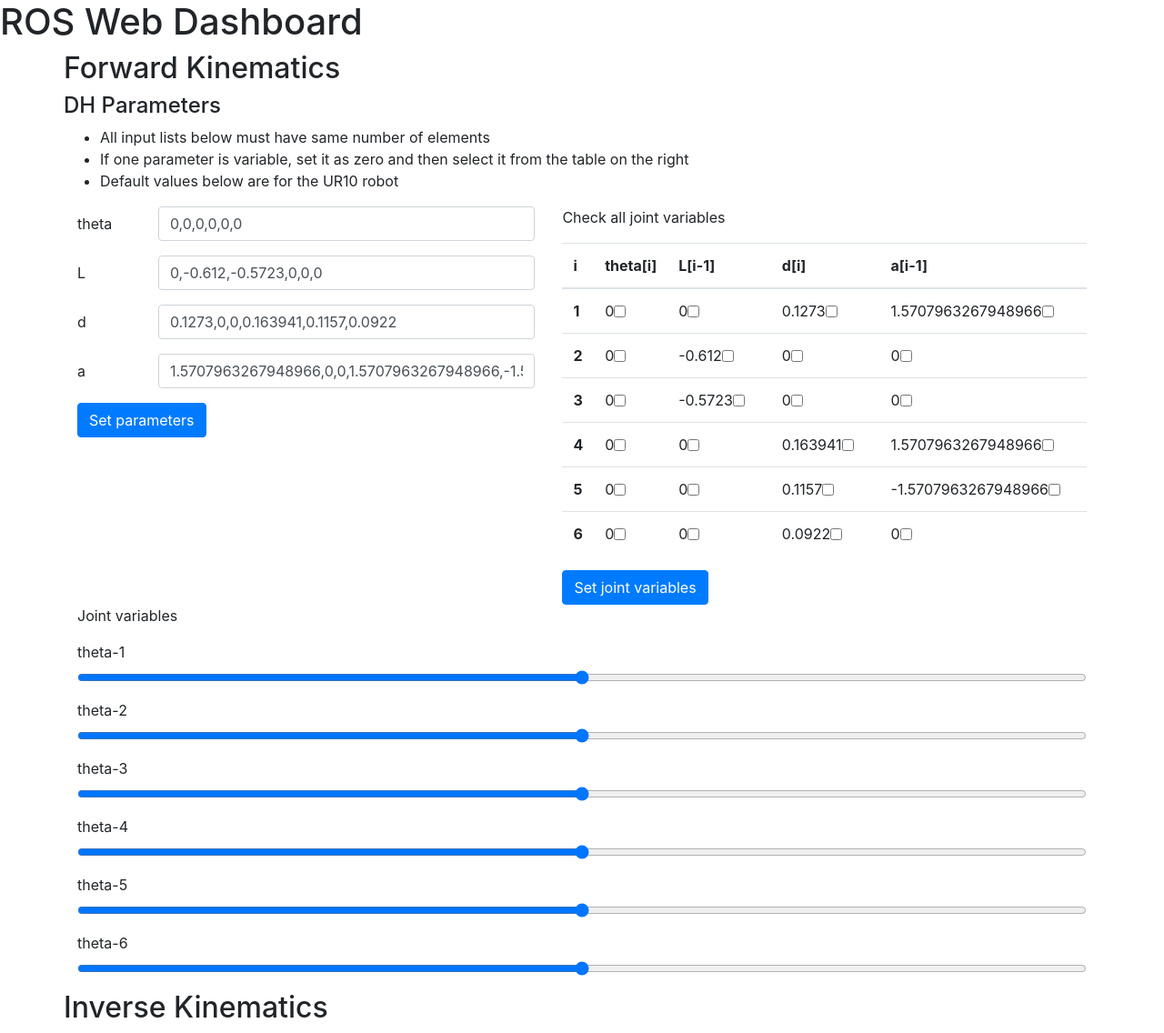
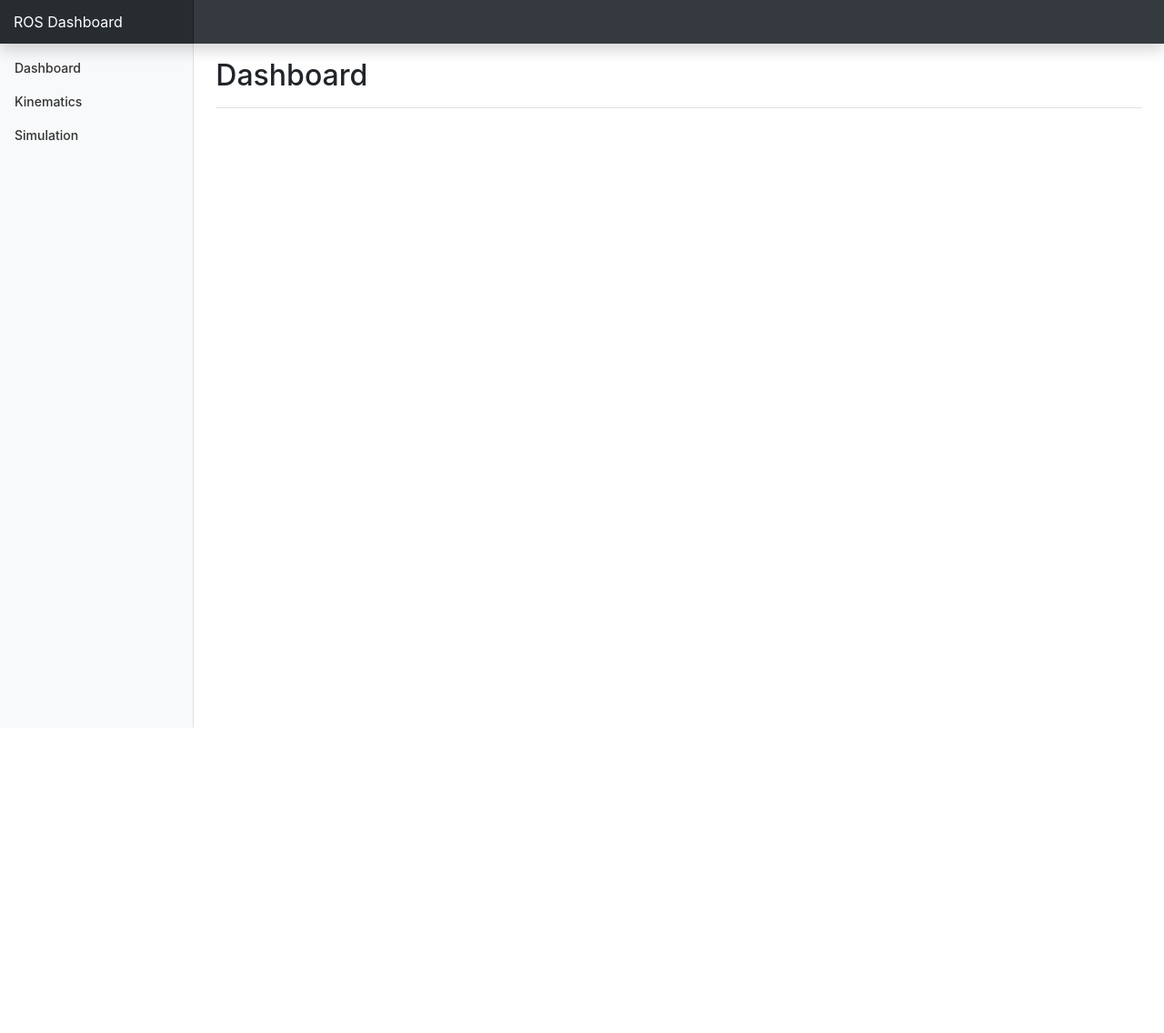
Before and after one commit to karadalex/ros-fwd-ik-ur10, a Flask app: page / in a window 1280 px wide. Shown: the whole page at 91% size. After the commit the page ends 800 px from the top, so only its background shows below. Run offline with Flask 2, Linux system fonts and the light colour scheme; some libraries are stand-ins or nearby versions.

Commit message:
added more pages and improved layout with Bootstrap dashboard example code

```diff
--- a/webgui/src/app.py
+++ b/webgui/src/app.py
@@ -21,6 +21,11 @@ rospy.set_param("dh_params", dh)
 
 @app.route('/', methods=['POST', 'GET'])
 def home():
+    return render_template('index.html', theta=theta, L=L, d=d, a=a, joint_vars=joint_vars)
+
+
+@app.route('/kinematics', methods=['POST', 'GET'])
+def kinematics():
     global theta, L, d, a, joint_vars
 
     # Handle input from set-parameters-form
@@ -40,7 +45,12 @@ def home():
         rospy.loginfo("Joint variable names: " + json.dumps(joint_vars))
         print(joint_vars)
 
-    return render_template('index.html', theta=theta, L=L, d=d, a=a, joint_vars=joint_vars)
+    return render_template('kinematics.html', theta=theta, L=L, d=d, a=a, joint_vars=joint_vars)
+
+
+@app.route('/simulation', methods=['POST', 'GET'])
+def simulation():
+    return render_template('simulation.html', theta=theta, L=L, d=d, a=a, joint_vars=joint_vars)
 
 
 if __name__ == '__main__':
--- /dev/null
+++ b/webgui/src/static/css/dashboard.css
@@ -0,0 +1,106 @@
+body {
+  font-size: .875rem;
+}
+
+.feather {
+  width: 16px;
+  height: 16px;
+  vertical-align: text-bottom;
+}
+
+/*
+ * Sidebar
+ */
+
+.sidebar {
+  position: fixed;
+  top: 0;
+  bottom: 0;
+  left: 0;
+  z-index: 100; /* Behind the navbar */
+  padding: 48px 0 0; /* Height of navbar */
+  box-shadow: inset -1px 0 0 rgba(0, 0, 0, .1);
+}
+
+.sidebar-sticky {
+  position: relative;
+  top: 0;
+  height: calc(100vh - 48px);
+  padding-top: .5rem;
+  overflow-x: hidden;
+  overflow-y: auto; /* Scrollable contents if viewport is shorter than content. */
+}
+
+@supports ((position: -webkit-sticky) or (position: sticky)) {
+  .sidebar-sticky {
+    position: -webkit-sticky;
+    position: sticky;
+  }
+}
+
+.sidebar .nav-link {
+  font-weight: 500;
+  color: #333;
+}
+
+.sidebar .nav-link .feather {
+  margin-right: 4px;
+  color: #999;
+}
+
+.sidebar .nav-link.active {
+  color: #007bff;
+}
+
+.sidebar .nav-link:hover .feather,
+.sidebar .nav-link.active .feather {
+  color: inherit;
+}
+
+.sidebar-heading {
+  font-size: .75rem;
+  text-transform: uppercase;
+}
+
+/*
+ * Content
+ */
+
+[role="main"] {
+  padding-top: 133px; /* Space for fixed navbar */
+}
+
+@media (min-width: 768px) {
+  [role="main"] {
+    padding-top: 48px; /* Space for fixed navbar */
+  }
+}
+
+/*
+ * Navbar
+ */
+
+.navbar-brand {
+  padding-top: .75rem;
+  padding-bottom: .75rem;
+  font-size: 1rem;
+  background-color: rgba(0, 0, 0, .25);
+  box-shadow: inset -1px 0 0 rgba(0, 0, 0, .25);
+}
+
+.navbar .form-control {
+  padding: .75rem 1rem;
+  border-width: 0;
+  border-radius: 0;
+}
+
+.form-control-dark {
+  color: #fff;
+  background-color: rgba(255, 255, 255, .1);
+  border-color: rgba(255, 255, 255, .1);
+}
+
+.form-control-dark:focus {
+  border-color: transparent;
+  box-shadow: 0 0 0 3px rgba(255, 255, 255, .25);
+}
--- a/webgui/src/templates/index.html
+++ b/webgui/src/templates/index.html
@@ -1,123 +1,9 @@
-<!DOCTYPE html>
-<html lang="en">
-<head>
-    <meta charset="UTF-8">
-    <title>ROS Web Dashboard</title>
-    <link rel="stylesheet" href="/static/css/bootstrap.min.css">
-    <script src="/static/js/bootstrap.min.js"></script>
-</head>
-<body>
-    <h1>ROS Web Dashboard</h1>
+{% extends 'layout.html' %}
 
-    <div class="container">
-        <div class="row">
-            <h2> Forward Kinematics </h2>
-        </div>
 
-        <div class="row">
-            <h4> DH Parameters </h4><br>
-        </div>
-        <div class="row">
-            <ul>
-                <li>All input lists below must have same number of elements</li>
-                <li>If one parameter is variable, set it as zero and then select it from the table on the right</li>
-                <li>Default values below are for the UR10 robot</li>
-            </ul>
-        </div>
+{% block body %}
+<div class="d-flex justify-content-between flex-wrap flex-md-nowrap align-items-center pt-3 pb-2 mb-3 border-bottom">
+    <h1 class="h2">Dashboard</h1>
+</div>
 
-        <form action="/" method="POST">
-            <div class="row">
-                <div class="col-sm">
-                    <div class="form-group row">
-                        <label for="theta" class="col-sm-2 col-form-label">theta</label>
-                        <div class="col-sm-10">
-                            <input type="text" class="form-control" id="theta" name="theta" value="{{ theta|join(',') }}">
-                        </div>
-                    </div>
-                    <div class="form-group row">
-                        <label for="L" class="col-sm-2 col-form-label">L</label>
-                        <div class="col-sm-10">
-                            <input type="text" class="form-control" id="L" name="L" value="{{ L|join(',') }}">
-                        </div>
-                    </div>
-                    <div class="form-group row">
-                        <label for="d" class="col-sm-2 col-form-label">d</label>
-                        <div class="col-sm-10">
-                            <input type="text" class="form-control" id="d" name="d" value="{{ d|join(',') }}">
-                        </div>
-                    </div>
-                    <div class="form-group row">
-                        <label for="a" class="col-sm-2 col-form-label">a</label>
-                        <div class="col-sm-10">
-                            <input type="text" class="form-control" id="a" name="a" value="{{ a|join(',') }}">
-                        </div>
-                    </div>
-                    <button type="submit" class="btn btn-primary">Set parameters</button>
-                </div>
-
-                <div class="col-sm">
-                    <p>Check all joint variables</p>
-                    <table class="table">
-                        <thead>
-                            <tr>
-                                <th scope="col">i</th>
-                                <th scope="col">theta[i]</th>
-                                <th scope="col">L[i-1]</th>
-                                <th scope="col">d[i]</th>
-                                <th scope="col">a[i-1]</th>
-                            </tr>
-                        </thead>
-                        <tbody>
-                            {% for i in range(theta|length) %}
-                            <tr>
-                                <th scope="row"> {{ i + 1 }} </th>
-                                <td>
-                                    <div class="form-check form-check-inline">
-                                        <label class="form-check-label" for="theta-{{i+1}}">{{ theta[i] }}</label>
-                                        <input class="form-check-input" type="checkbox" name="joint-variables" id="theta-{{i+1}}" value="theta-{{i+1}}" />
-                                    </div>
-                                </td>
-                                <td>
-                                    <div class="form-check form-check-inline">
-                                        <label class="form-check-label" for="L-{{i}}">{{ L[i] }}</label>
-                                        <input class="form-check-input" type="checkbox" name="joint-variables" id="L-{{i}}" value="L-{{i}}" />
-                                    </div>
-                                </td>
-                                <td>
-                                    <div class="form-check form-check-inline">
-                                        <label class="form-check-label" for="d-{{i+1}}">{{ d[i] }}</label>
-                                        <input class="form-check-input" type="checkbox" name="joint-variables" id="d-{{i+1}}" value="d-{{i+1}}" />
-                                    </div>
-                                </td>
-                                <td>
-                                    <div class="form-check form-check-inline">
-                                        <label class="form-check-label" for="a-{{i}}">{{ a[i] }}</label>
-                                        <input class="form-check-input" type="checkbox" name="joint-variables" id="a-{{i}}" value="a-{{i}}" />
-                                    </div>
-                                </td>
-                            </tr>
-                            {% endfor %}
-                        </tbody>
-                    </table>
-                    <button type="submit" class="btn btn-primary">Set joint variables</button>
-                </div>
-            </div>
-
-            <div class="row">
-                <div class="col-sm">
-                    <p>Joint variables</p>
-                    {% for joint in joint_vars %}
-                    <div class="form-group">
-                        <label for="{{ joint }}"> {{ joint }} </label>
-                        <input type="range" class="form-control-range" id="{{ joint }}">
-                    </div>
-                    {% endfor %}
-                </div>
-            </div>
-        </form>
-        <div class="row">
-            <h2> Inverse Kinematics </h2>
-        </div>
-    </div>
-</body>
-</html>
+{% endblock %}
--- /dev/null
+++ b/webgui/src/templates/layout.html
@@ -0,0 +1,49 @@
+<!DOCTYPE html>
+<html lang="en">
+
+<head>
+    <meta charset="UTF-8">
+    <title>Title</title>
+    <link rel="stylesheet" href="/static/css/bootstrap.min.css">
+    <link rel="stylesheet" href="/static/css/dashboard.css">
+    <script src="/static/js/bootstrap.min.js"></script>
+</head>
+
+<body>
+    <nav class="navbar navbar-dark fixed-top bg-dark flex-md-nowrap p-0 shadow">
+        <a class="navbar-brand col-sm-3 col-md-2 mr-0" href="#"> ROS Dashboard </a>
+        <!--<input class="form-control form-control-dark w-100" type="text" placeholder="Search" aria-label="Search">-->
+    </nav>
+
+    <div class="container-fluid">
+        <div class="row">
+            <nav class="col-md-2 d-none d-md-block bg-light sidebar">
+                <div class="sidebar-sticky">
+                    <ul class="nav flex-column">
+                        <li class="nav-item">
+                            <a class="nav-link" href="/">
+                                Dashboard
+                            </a>
+                        </li>
+                        <li class="nav-item">
+                            <a class="nav-link" href="/kinematics">
+                                Kinematics
+                            </a>
+                        </li>
+                        <li class="nav-item">
+                            <a class="nav-link" href="/simulation">
+                                Simulation
+                            </a>
+                        </li>
+                    </ul>
+                </div>
+            </nav>
+
+            <main role="main" class="col-md-9 ml-sm-auto col-lg-10 px-4">
+                {% block body %}{% endblock %}
+            </main>
+        </div>
+    </div>
+</body>
+
+</html>
```
Also changed, not shown: webgui/src/templates/kinematics.html (added, +118 -0 lines), webgui/src/templates/simulation.html (added, +15 -0 lines).
